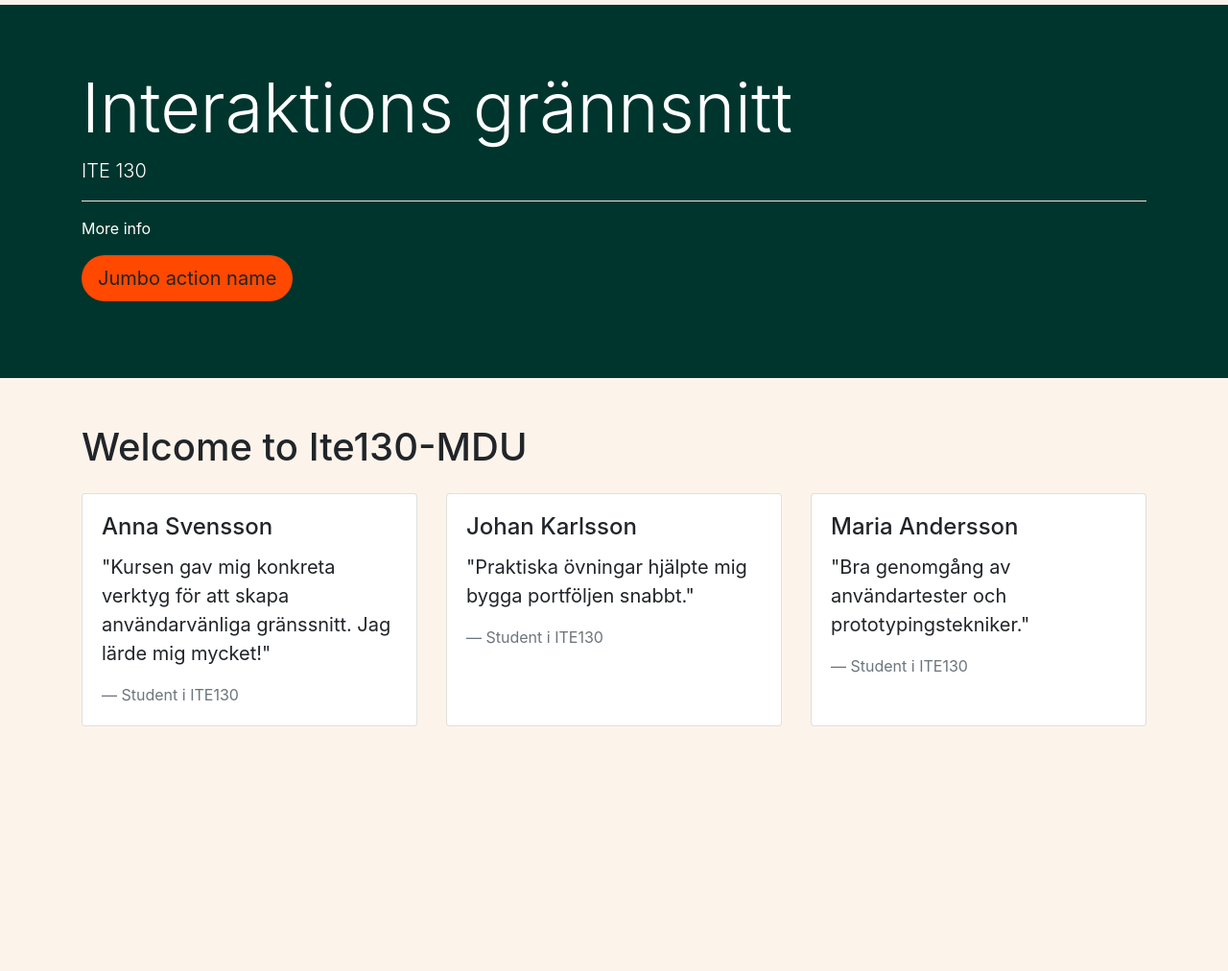
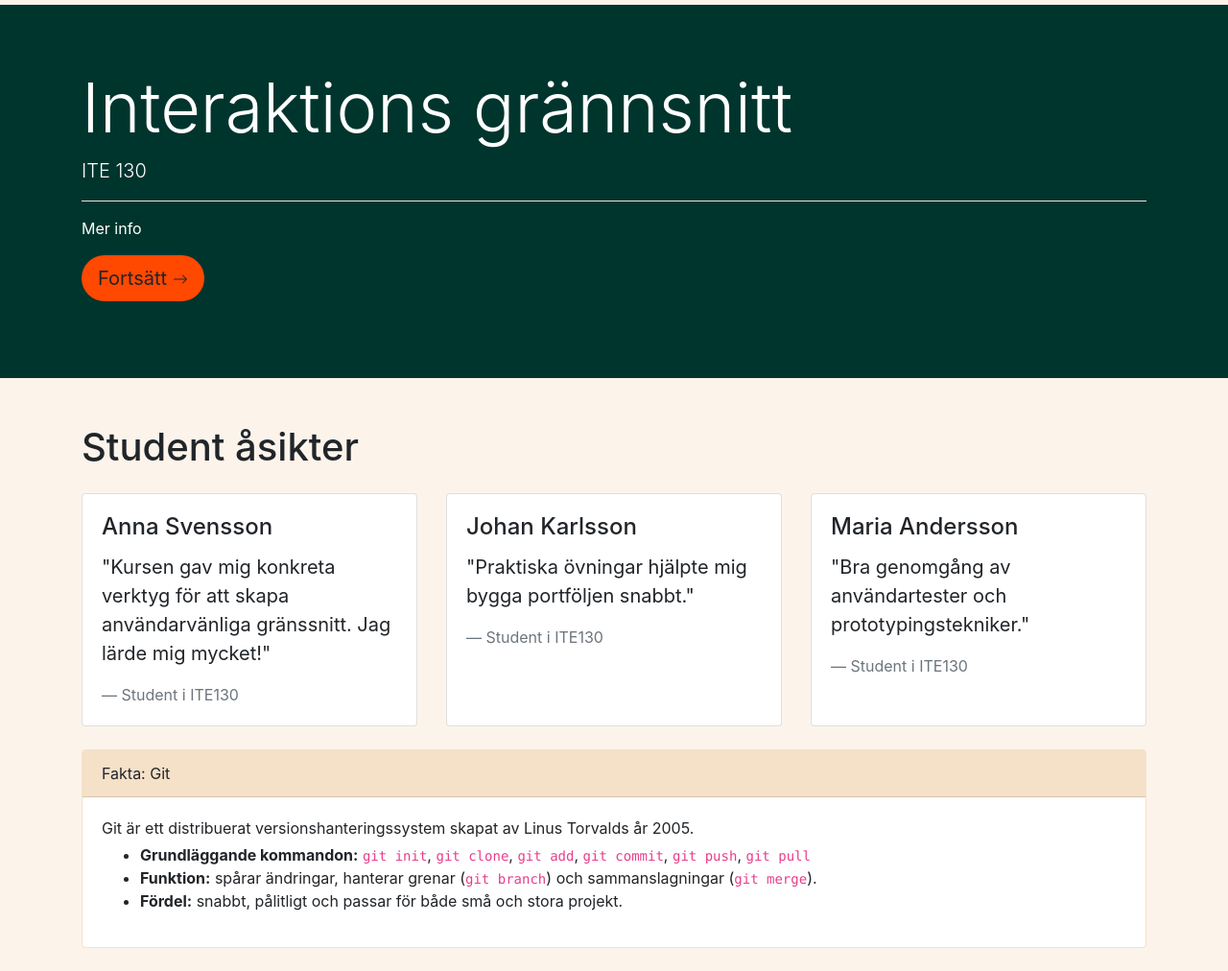
Before and after one commit to ImAlexJavi/ite130-info, a plain HTML site: page vibe_coding_lab/index.html in a window 1280 px wide. Shown: the part 53-1065 px from the top of the page at 96% size. Before the commit the page ends 834 px from the top, so only its background shows below. Drawn offline with nearby package versions, Linux system fonts and the light colour scheme.

Commit message:
fakta ruta och små ändringar

```diff
--- a/vibe_coding_lab/index.html
+++ b/vibe_coding_lab/index.html
@@ -42,14 +42,16 @@
             <h1 class="display-3">Interaktions grännsnitt</h1>
             <p class="lead">ITE 130</p>
             <hr class="my-3 bg-white">
-            <p>More info</p>
+            <p>Mer info</p>
             <p class="lead">
-                <a class="btn btn-lg bg-btn" href="#" role="button">Jumbo action name</a>
+                <a class="btn btn-lg bg-btn" href="#" role="button">Fortsätt <svg xmlns="http://www.w3.org/2000/svg" width="16" height="16" fill="currentColor" class="bi bi-arrow-right" viewBox="0 0 16 16">
+  <path fill-rule="evenodd" d="M1 8a.5.5 0 0 1 .5-.5h11.793l-3.147-3.146a.5.5 0 0 1 .708-.708l4 4a.5.5 0 0 1 0 .708l-4 4a.5.5 0 0 1-.708-.708L13.293 8.5H1.5A.5.5 0 0 1 1 8"/>
+</svg></a>
             </p>
         </div>
      </div>
     <div class="container">
-        <h1 class="mt-5">Welcome to Ite130-MDU</h1>
+        <h1 class="mt-5">Student åsikter</h1>
         <div class="card-deck mt-4 mb-4">
             <div class="card">
                 <div class="card-body">
@@ -80,6 +82,25 @@
             </div>
         </div>
     </div>
+    <div class="container">
+        <div class="row mt-4">
+            <div class="col-12">
+                <div class="card border-fact mb-4">
+                    <div class="card-header bg-fact">
+                        Fakta: Git
+                    </div>
+                    <div class="card-body">
+                        <p class="card-text mb-1">Git är ett distribuerat versionshanteringssystem skapat av Linus Torvalds år 2005.</p>
+                        <ul>
+                            <li><strong>Grundläggande kommandon:</strong> <code>git init</code>, <code>git clone</code>, <code>git add</code>, <code>git commit</code>, <code>git push</code>, <code>git pull</code></li>
+                            <li><strong>Funktion:</strong> spårar ändringar, hanterar grenar (<code>git branch</code>) och sammanslagningar (<code>git merge</code>).</li>
+                            <li><strong>Fördel:</strong> snabbt, pålitligt och passar för både små och stora projekt.</li>
+                        </ul>
+                    </div>
+                </div>
+            </div>
+        </div>
+    </div>
 
 
     <!-- Optional JavaScript -->
--- a/vibe_coding_lab/styles.css
+++ b/vibe_coding_lab/styles.css
@@ -11,3 +11,11 @@
     background-color: #FF4800 !important;
     border-radius: 5em !important;
 }
+
+.bg-fact{
+    background-color: #F5E0C8 !important;
+}
+
+.border-fact{
+    border-color: #F5E0C8 !important;
+}
```
